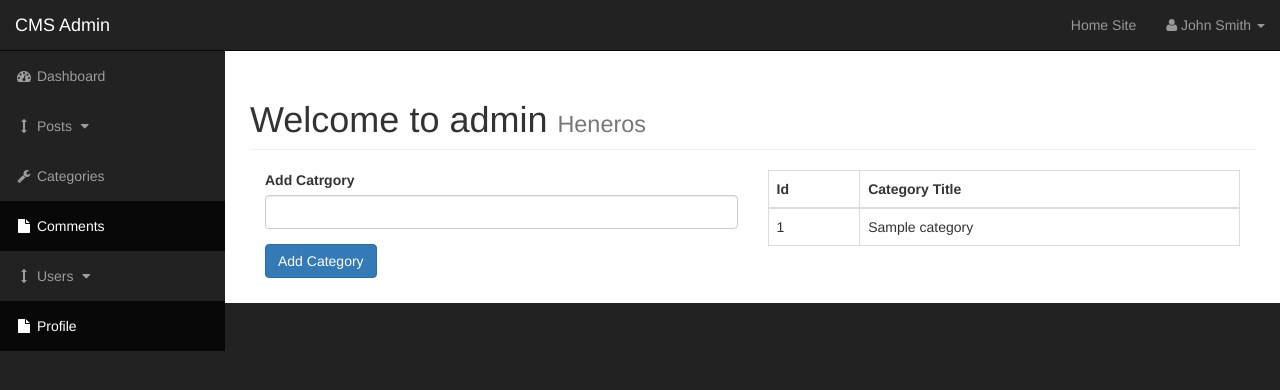
After one commit to Heneros/Blog, a PHP site: page /admin/categories.php in a window 1280 px wide. The commit adds this page. Shown: the top 390 px of the page. Run offline with PHP 8.4, Linux system fonts and the light colour scheme; tables that the repository leaves empty or names only in its code hold one stand-in row (values such as "Sample post").

Commit message:
creating categories in admin panel

```diff
--- /dev/null
+++ b/admin/categories.php
@@ -0,0 +1,76 @@
+<?php include "includes/admin_header.php"; ?>
+    <div id="wrapper">
+<?php include "includes/admin_navigation.php"; ?>
+
+
+
+
+
+        <div id="page-wrapper">
+
+            <div class="container-fluid">
+
+                <!-- Page Heading -->
+                <div class="row">
+                    <div class="col-lg-12">
+
+
+                        <h1 class="page-header">
+                            Welcome to admin
+                            <small>Heneros</small>
+                        </h1>
+
+                        <div class="col-xs-6">
+                <?php
+                $query = "SELECT * FROM categories";
+                $select_categories = mysqli_query($connection, $query);
+                ?>
+                        <form action="">
+                            <div class="form-group">
+                                <label for="cat-title">Add Catrgory</label>
+                                <input type="text" class="form-control" name="cat_title">
+                            </div>
+                              <div class="form-group">
+                                <input class="btn btn-primary" type="submit" name="submit" value="Add Category">
+                            </div>
+                        </form>
+                        </div><!--Add category form -->
+                        <div class="col-xs-6">
+                            <table class="table table-bordered table-hover">
+                                <thead>
+                                    <tr>
+                                        <th>Id</th>
+                                        <th>Category Title</th>
+                                    </tr>
+                                </thead>
+                                <tbody>
+                                <?php
+                                while($row = mysqli_fetch_assoc($select_categories)){
+                                $cat_id = $row['cat_id'];
+                                $cat_title = $row['cat_title'];
+                                echo"<tr>";
+                                echo "<td>{$cat_id}</td>";
+                                echo "<td>{$cat_title}</td>";
+                                echo "</tr>";
+                                }
+                                ?>
+
+                                </tbody>
+
+                            </table>
+
+
+
+
+                        </div>
+
+                    </div>
+                </div>
+                <!-- /.row -->
+
+            </div>
+            <!-- /.container-fluid -->
+
+        </div>
+        <!-- /#page-wrapper -->
+        <?php include "includes/admin_footer.php";?>
--- a/admin/includes/header.php
+++ b/admin/includes/admin_header.php
@@ -1,3 +1,4 @@
+<?php include "../includes/db.php"; ?>
 <!DOCTYPE html>
 <html lang="en">
 <head>
--- a/includes/sidebar.php
+++ b/includes/sidebar.php
@@ -23,9 +23,8 @@
                 <!-- Blog Categories Well -->
                 <div class="well">
                         <?php
-
-$query = "SELECT * FROM categories";
-$select_categories_sidebar = mysqli_query($connection, $query);
+            $query = "SELECT * FROM categories";
+            $select_categories_sidebar = mysqli_query($connection, $query);
                     ?>
                     <h4>Blog Categories</h4>
                     <div class="row">
```
Also changed, not shown: admin/index.php (+5 -3 lines), admin/includes/admin_footer.php (renamed from admin/includes/footer.php), admin/includes/admin_navigation.php (renamed from admin/includes/navigation.php), 1 other file.
